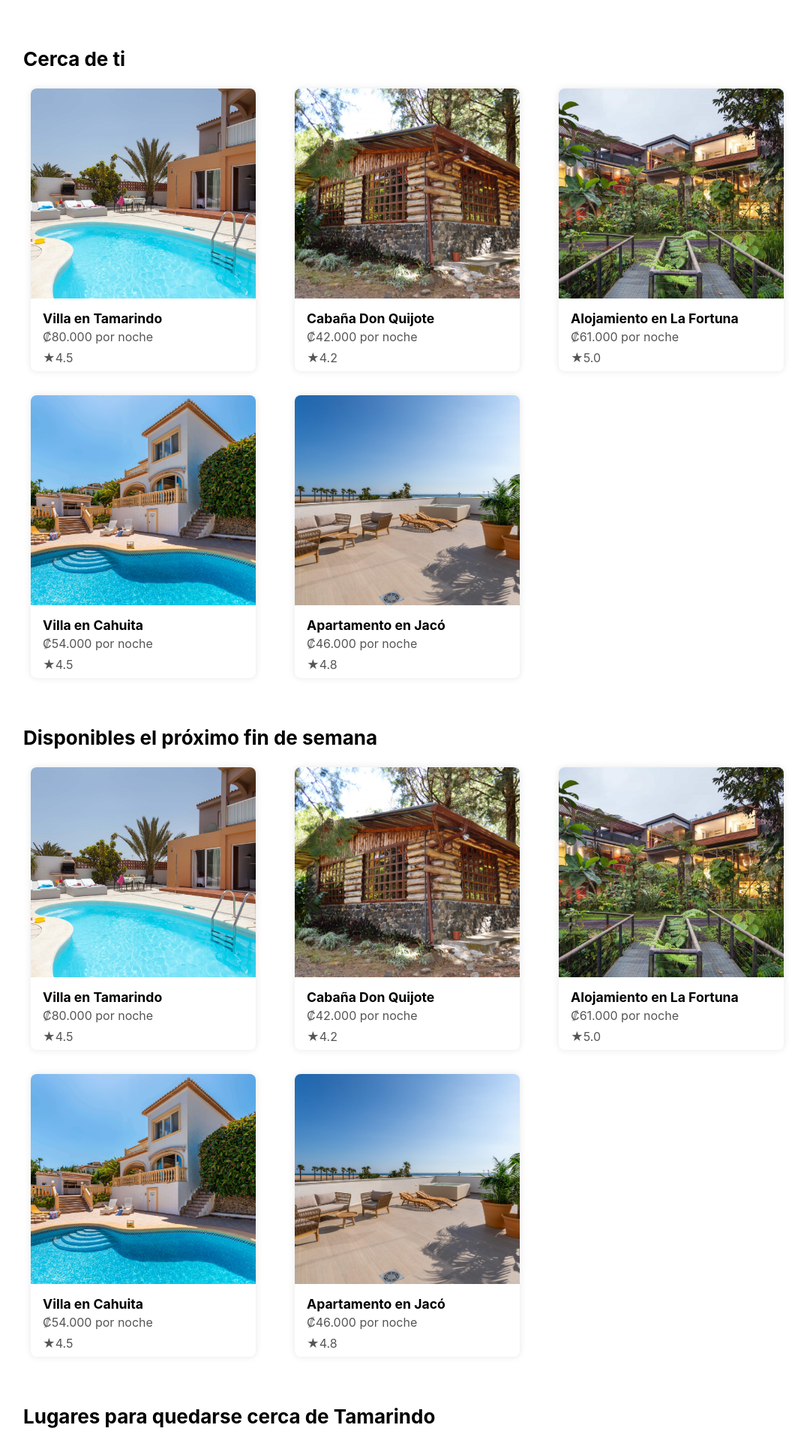
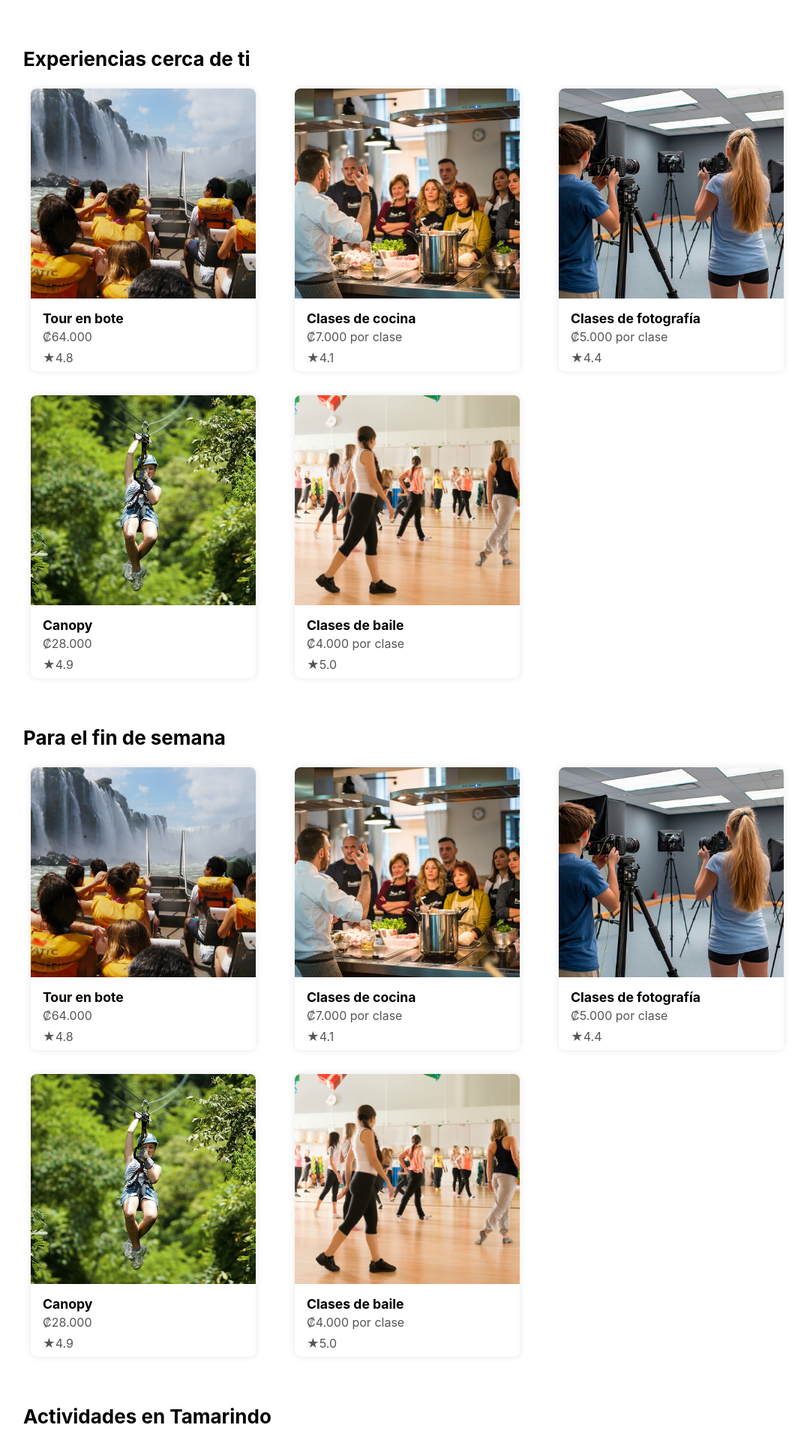
Before and after one commit to erickhernandezdev/AirBllab, a Django app: page /listings/experiences/ in a window 1280 px wide. Shown: the part 542-2462 px from the top of the page at 75% size, without its empty margins (97-1173 px from the left). Run offline with Django 4.2, Linux system fonts and the light colour scheme.

Commit message:
Implementacion de las secciones para ver experiencias y servicios

```diff
--- a/airbnb_project/apps/listings/templates/listings.html
+++ b/airbnb_project/apps/listings/templates/listings.html
@@ -20,13 +20,9 @@
         </div>
     </section>
 
-    {% include 'components/collection_grid.html' with title="Cerca de ti" items=favorites %}
-
-    {% include 'components/collection_grid.html' with title="Disponibles el próximo fin de semana" items=favorites %}
-
-    {% include 'components/collection_grid.html' with title="Lugares para quedarse cerca de Tamarindo" items=favorites %}
-
-    {% include 'components/collection_grid.html' with title="Mejor valorados" items=favorites %}
+    {% for section in sections %}
+    {% include 'components/collection_grid.html' with title=section.title items=section.items %}
+    {% endfor %}
 
 </main>
 {% endblock %}
--- a/airbnb_project/apps/listings/views.py
+++ b/airbnb_project/apps/listings/views.py
@@ -2,24 +2,6 @@ from django.shortcuts import render
 from django.http import Http404
 
 def listings_view(request, tipo):
-    if tipo == 'accomodations':
-        title = "Tu próximo destino te espera"
-        subtitle = "Explora alojamientos únicos en los rincones más hermosos de Costa Rica"
-        items = []
-        banner = 'img/alojamientos/alojamientos.jpg'
-    elif tipo == 'experiences':
-        title = "Vive momentos que dejan huella"
-        subtitle = "Sumérgete en experiencias que transformarán tu vida"
-        items = []
-        banner = 'img/banner-experiencias.jpg'
-    elif tipo == 'services':
-        title = "Cuida tu cuerpo, tu tiempo y tu espacio"
-        subtitle = "Servicios pensados para tu bienestar, productividad y comodidad personal"
-        items = []
-        banner = 'img/banner-servicios.jpg'
-    else:
-        raise Http404("Tipo de listado no válido")
-
     favorites = [
         {
             'image': 'img/alojamientos/alojamientos.jpg',
@@ -62,6 +44,126 @@ def listings_view(request, tipo):
             'link': '#'
         },
     ]
+    experiences = [
+        {
+            'image': 'img/experiencias/experiencias.jpg',
+            'alt': 'Tour en bote',
+            'title': 'Tour en bote',
+            'price': '₡64.000',
+            'rating': '4.8',
+            'link': '#'
+        },
+        {
+            'image': 'img/experiencias/experiencias2.jpg',
+            'alt': 'Clases de cocina',
+            'title': 'Clases de cocina',
+            'price': '₡7.000 por clase',
+            'rating': '4.1',
+            'link': '#'
+        },
+        {
+            'image': 'img/experiencias/experiencias3.jpg',
+            'alt': 'Clases de fotografía',
+            'title': 'Clases de fotografía',
+            'price': '₡5.000 por clase',
+            'rating': '4.4',
+            'link': '#'
+        },
+        {
+            'image': 'img/experiencias/experiencias4.jpg',
+            'alt': 'Canopy',
+            'title': 'Canopy',
+            'price': '₡28.000',
+            'rating': '4.9',
+            'link': '#'
+        },
+        {
+            'image': 'img/experiencias/experiencias5.png',
+            'alt': 'Clases de baile',
+            'title': 'Clases de baile',
+            'price': '₡4.000 por clase',
+            'rating': '5.0',
+            'link': '#'
+        },
+    ]
+    services = [
+        {
+            'image': 'img/servicios/servicios.jpg',
+            'alt': 'Catering',
+            'title': 'Catering',
+            'price': '₡40.000',
+            'rating': '4.8',
+            'link': '#'
+        },
+        {
+            'image': 'img/servicios/servicios2.jpeg',
+            'alt': 'Spa',
+            'title': 'Spa',
+            'price': '₡18.000',
+            'rating': '4.7',
+            'link': '#'
+        },
+        {
+            'image': 'img/servicios/servicios3.jpg',
+            'alt': 'Masajes',
+            'title': 'Masajes',
+            'price': '₡21.000',
+            'rating': '4.0',
+            'link': '#'
+        },
+        {
+            'image': 'img/servicios/servicios4.jpg',
+            'alt': 'Maquillaje',
+            'title': 'Maquillaje',
+            'price': '₡10.000',
+            'rating': '4.1',
+            'link': '#'
+        },
+        {
+            'image': 'img/servicios/servicios5.jpg',
+            'alt': 'Chef personal',
+            'title': 'Chef personal',
+            'price': '₡8.000 por día',
+            'rating': '4.9',
+            'link': '#'
+        },
+    ]
+
+    if tipo == 'accomodations':
+        title = "Tu próximo destino te espera"
+        subtitle = "Explora alojamientos únicos en los rincones más hermosos de Costa Rica"
+        items = favorites
+        banner = 'img/alojamientos/alojamientos.jpg'
+        sections = [
+            {'title': 'Cerca de ti', 'items': favorites},
+            {'title': 'Disponibles el próximo fin de semana', 'items': favorites},
+            {'title': 'Lugares para quedarse cerca de Tamarindo', 'items': favorites},
+            {'title': 'Mejor valorados', 'items': favorites},
+        ]
+    elif tipo == 'experiences':
+        title = "Vive momentos que dejan huella"
+        subtitle = "Sumérgete en experiencias que transformarán tu vida"
+        items = experiences
+        banner = 'img/experiencias/experiencias.jpg'
+        sections = [
+            {'title': 'Experiencias cerca de ti', 'items': experiences},
+            {'title': 'Para el fin de semana', 'items': experiences},
+            {'title': 'Actividades en Tamarindo', 'items': experiences},
+            {'title': 'Las más valoradas', 'items': experiences},
+        ]
+    elif tipo == 'services':
+        title = "Cuida tu cuerpo, tu tiempo y tu espacio"
+        subtitle = "Servicios pensados para tu bienestar, productividad y comodidad personal"
+        items = services
+        banner = 'img/servicios/servicios.jpg'
+        sections = [
+            {'title': 'Servicios cerca de ti', 'items': services},
+            {'title': 'Disponibles este fin de semana', 'items': services},
+            {'title': 'Servicios en Tamarindo', 'items': services},
+            {'title': 'Mejor valorados', 'items': services},
+        ]
+    else:
+        raise Http404("Tipo de listado no válido")
 
     return render(request, 'listings.html', {
         'title': title,
@@ -69,4 +171,7 @@ def listings_view(request, tipo):
         'items': items,
         'banner': banner,
         'favorites': favorites,
+        'experiences': experiences,
+        'services': services,
+        'sections': sections,
     })
```
